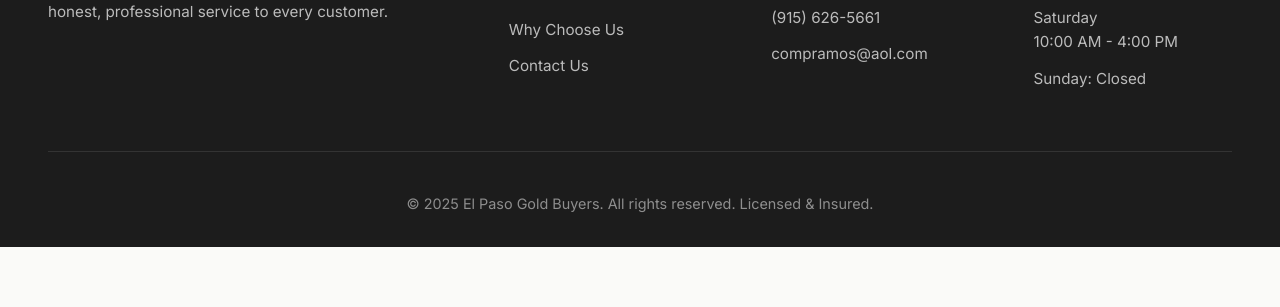
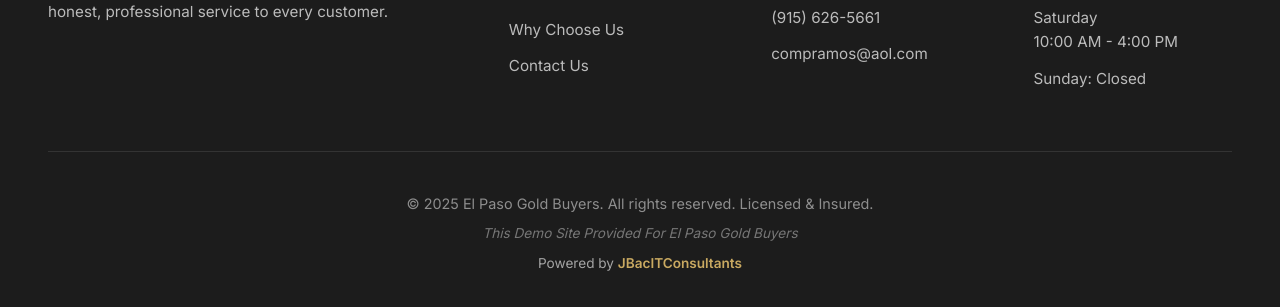
Before and after one commit to Bdkelp/epgb_sample_site, a plain HTML site: page index.html in a window 1280 px wide. Shown: the part 9537-9844 px from the top of the page. Before the commit the page ends 9784 px from the top, so only its background shows below. Drawn offline with Linux system fonts and the light colour scheme.

Commit message:
Add footer credits: Demo disclaimer and JBacITConsultants branding

```diff
--- a/css/styles.css
+++ b/css/styles.css
@@ -1616,6 +1616,39 @@ footer {
     font-size: 0.9rem;
 }
 
+.footer-bottom-content {
+    display: flex;
+    flex-direction: column;
+    gap: 0.5rem;
+}
+
+.footer-bottom-content p {
+    margin: 0;
+}
+
+.footer-demo {
+    font-size: 0.85rem;
+    color: rgba(255,255,255,0.4);
+    font-style: italic;
+}
+
+.footer-credit {
+    font-size: 0.85rem;
+    color: rgba(255,255,255,0.6);
+}
+
+.credit-link {
+    color: var(--gold);
+    text-decoration: none;
+    font-weight: 600;
+    transition: all 0.3s ease;
+}
+
+.credit-link:hover {
+    color: var(--gold-dark);
+    text-decoration: underline;
+}
+
 /* Responsive */
 @media (max-width: 1200px) {
     .hero::before {
--- a/index.html
+++ b/index.html
@@ -715,7 +715,11 @@
         </div>
 
         <div class="footer-bottom">
-            <p>&copy; 2025 El Paso Gold Buyers. All rights reserved. Licensed & Insured.</p>
+            <div class="footer-bottom-content">
+                <p>&copy; 2025 El Paso Gold Buyers. All rights reserved. Licensed & Insured.</p>
+                <p class="footer-demo">This Demo Site Provided For El Paso Gold Buyers</p>
+                <p class="footer-credit">Powered by <a href="https://jbacitconsultants.com" target="_blank" rel="noopener noreferrer" class="credit-link">JBacITConsultants</a></p>
+            </div>
         </div>
     </footer>
 
```
Also changed, not shown: 1 other file.
